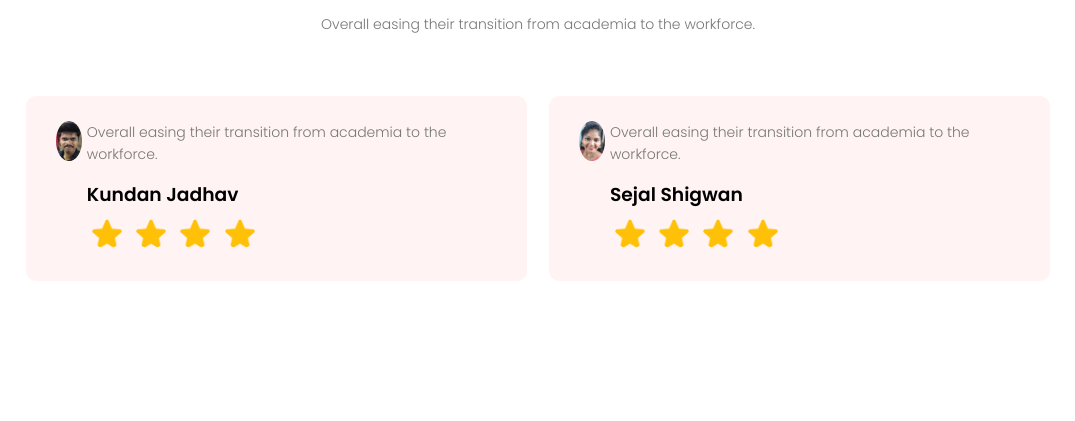
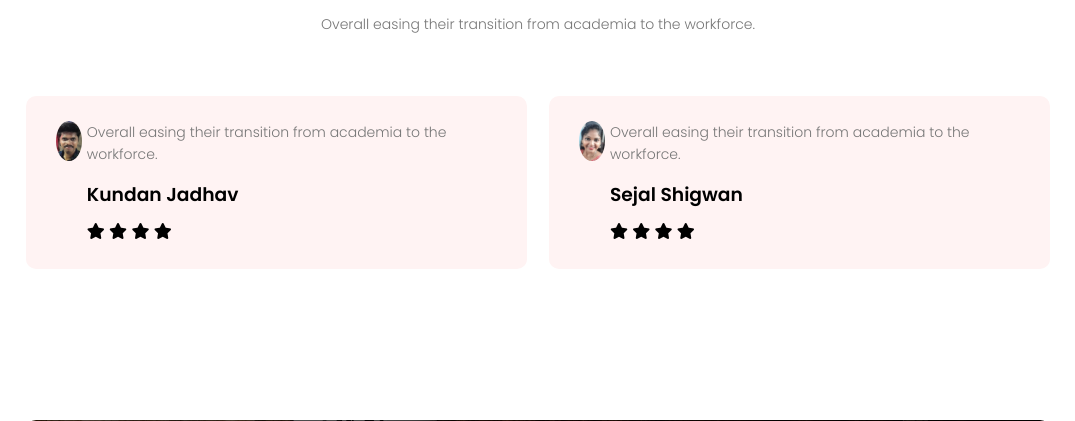
Before and after one commit to kundan-jadhav2001/placement_prediction, a Django app: page / in a window 1280 px wide. Shown: the part 2532-2953 px from the top of the page, without its empty margins (102-1177 px from the left). Run offline with Django 4.2, Linux system fonts and the light colour scheme; some libraries are stand-ins or nearby versions.

Commit message:
made files django compatible

```diff
--- a/model/urls.py
+++ b/model/urls.py
@@ -3,6 +3,9 @@ from model import views
 
 urlpatterns = [
     path('',views.home),
-    path('signinup',views.signinup)
-
+    path('signinup',views.signinup),
+    path('contact',views.contact),
+    path('course',views.course),
+    path('blog',views.blog),
+    path('about',views.about),
 ]
--- a/model/views.py
+++ b/model/views.py
@@ -6,3 +6,15 @@ def home(request):
 
 def signinup(request):
     return render(request, "index.html")
+
+def contact(request):
+    return render(request, "index1.html")
+
+def about(request):
+    return render(request, "about.html")
+
+def blog(request):
+    return render(request, "blog.html")
+
+def course(request):
+    return render(request, "course.html")
--- a/templates/index1.html
+++ b/templates/index1.html
@@ -1,40 +1,26 @@
+{% extends "base.html" %}
+
 {% load static %}
-<!DOCTYPE html>
-<html lang="en">
-<head>
+
+{% block head %}
     <meta name="viewport" content="with=device-width, initial-scale=1.0">
     <title>GIT college website</title>
     <link rel="stylesheet" href="{% static 'css/style.css' %}">
     <link rel="preconnect" href="https://fonts.gstatic.com">
-<link href="https://fonts.googleapis.com/css2?family=Poppins:wght@100;200;300;400;600;700&display=swap" rel="stylesheet">
-<link rel="stylesheet" href="https://cdn.jsdelivr.net/npm/@fortawesome/fontawesome-free@6.4.2/css/fontawesome.min.css">
-</head>
-<body>
-<section class="header">
-    <nav>
-        <a href="signinup"><img src="{% static 'images/logo.png' %}"></a>
-        <div class="nav-links" id="navLinks">
-            <img src="{% static 'images/svgs/menu.png' %}", style="height:30px, width:30px">
-           <!--<i class="fa fa-times" onclick="hideMenu()"></i>-->
-            <ul>
-                <li><a href="">HOME</a></li>
-                <li><a href="">ABOUT</a></li>
-                <li><a href="">COURSE</a></li>
-                <li><a href="">BLOG</a></li>
-                <li><a href="">CONTACT</a></li>
-            </ul>
-        </div>
-        <div class="fa fa-bars" onclick="showMenu()"></div>
-    </nav>
+    <link href="https://fonts.googleapis.com/css2?family=Poppins:wght@100;200;300;400;600;700&display=swap" rel="stylesheet">
+    <script src="https://kit.fontawesome.com/eb77bfa6eb.js" crossorigin="anonymous"></script>
+{% endblock %}
+
+{% block headerdiv %}
 <div class="text-box">
     <h1>Placement Prediction</h1>
     <p>Placements for college students are essential as they provide a practical bridge between academic learning and the professional world.These programs offer invaluable industry exposure, fostering skill development and confidence. They serve as a crucial platform for students to apply theoretical knowledge, build a professional network, and enhance their employability.</p>
-    <a href="index.html" class="hero-btn">Visit Us To Know More</a>
+    <a href=" " class="hero-btn">Visit Us To Know More</a>
 
 </div>
+{% endblock %}
 
-</section>
-
+{% block body %}
 <!------Course-------->
 
 <section class="course">
@@ -118,7 +104,7 @@
 
 </section>
 
-<!----------testimonials--------->
+<!-- --------testimonials-------- -->
 
 <section class="testimonials">
     <h1>Reviews</h1>
@@ -130,10 +116,10 @@
             <div>
                 <p>Overall easing their transition from academia to the workforce.</p>
                 <h3>Kundan Jadhav</h3>
-                <img src="{% static 'images/svgs/star.png' %}" style="height:30px">
-                <img src="{% static 'images/svgs/star.png' %}" style="height:30px">
-                <img src="{% static 'images/svgs/star.png' %}" style="height:30px">
-                <img src="{% static 'images/svgs/star.png' %}" style="height:30px">
+                <i class="fa-solid fa-star"></i>
+                <i class="fa-solid fa-star"></i>
+                <i class="fa-solid fa-star"></i>
+                <i class="fa-solid fa-star"></i>
 
             </div>
         </div>
@@ -142,26 +128,25 @@
             <div>
                 <p>Overall easing their transition from academia to the workforce.</p>
                 <h3>Sejal Shigwan</h3>
-                <img src="{% static 'images/svgs/star.png' %}" style="height:30px">
-                <img src="{% static 'images/svgs/star.png' %}" style="height:30px">
-                <img src="{% static 'images/svgs/star.png' %}" style="height:30px">
-                <img src="{% static 'images/svgs/star.png' %}" style="height:30px">
-                <i class="fa fa-star-half-o"></i>
+                <i class="fa-solid fa-star"></i>
+                <i class="fa-solid fa-star"></i>
+                <i class="fa-solid fa-star"></i>
+                <i class="fa-solid fa-star"></i>
             </div>
         </div>
     </div>
 
 </section>
 
-<!--------- Call To Action--------->
+<!---------- Call To Action-------- -->
 
 <section class="cta">
     <h1>Enroll For The Campus Placement From Our College</h1>
-    <a href=""class="hero-btn">CONTACT US</a>
+    <a href="contact"class="hero-btn">CONTACT US</a>
 </section>
 
 
-<!-------- Footer------->
+<!-------- Footer -------->
 <section class="footer">
     <h4>About Us</h4>
     <p>Overall easing their transition from academia to the workforce.</p>
@@ -173,3 +158,4 @@
     </div>
     <p>Made with <i class="fa fa-heart-o"></i> by BE Comp Girls</p>
 </section>
+{% endblock %}
```
Also changed, not shown: templates/about.html (+4 -3 lines), templates/base.html (added, +38 -0 lines), templates/course.html (+16 -24 lines), templates/index.html (+10 -9 lines).
